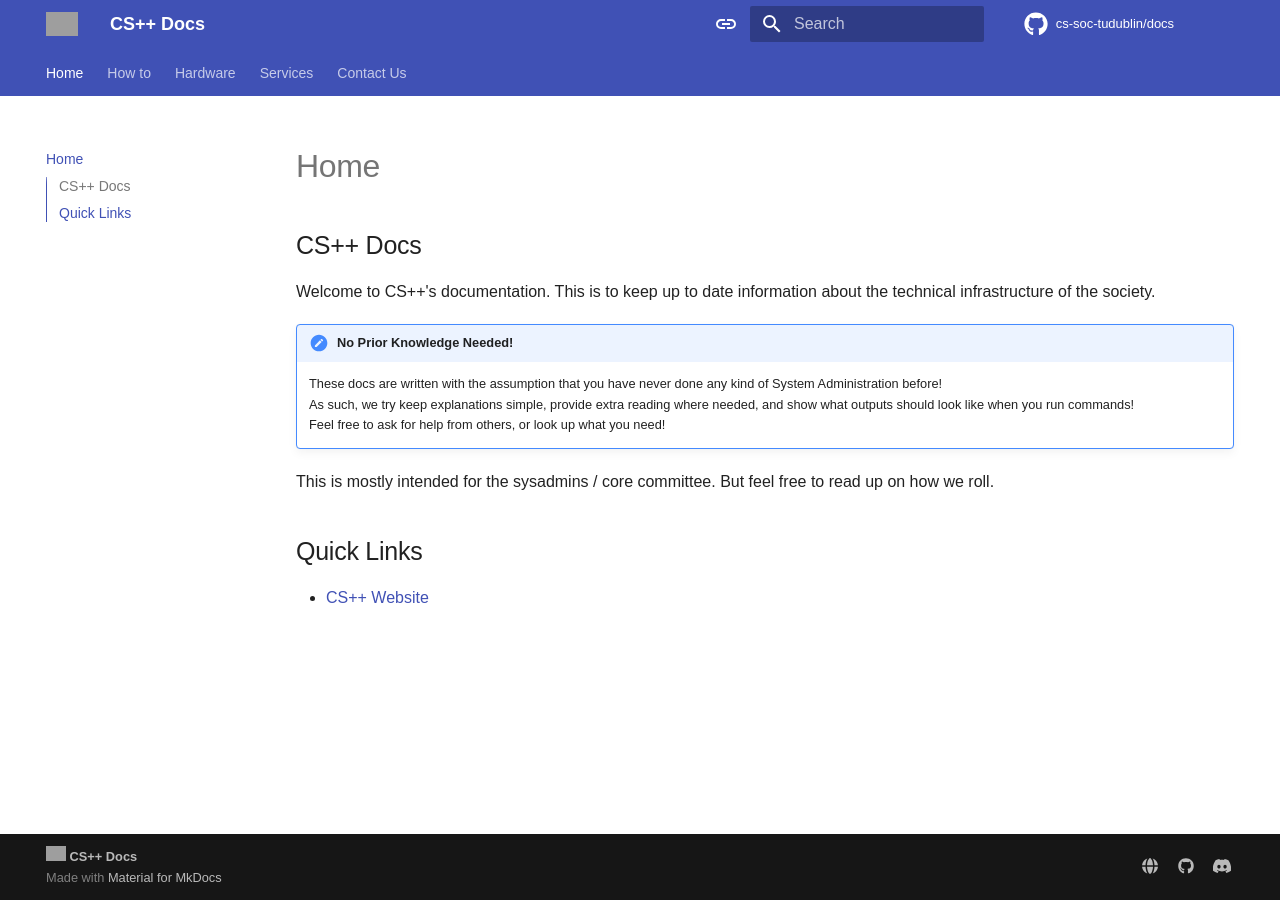
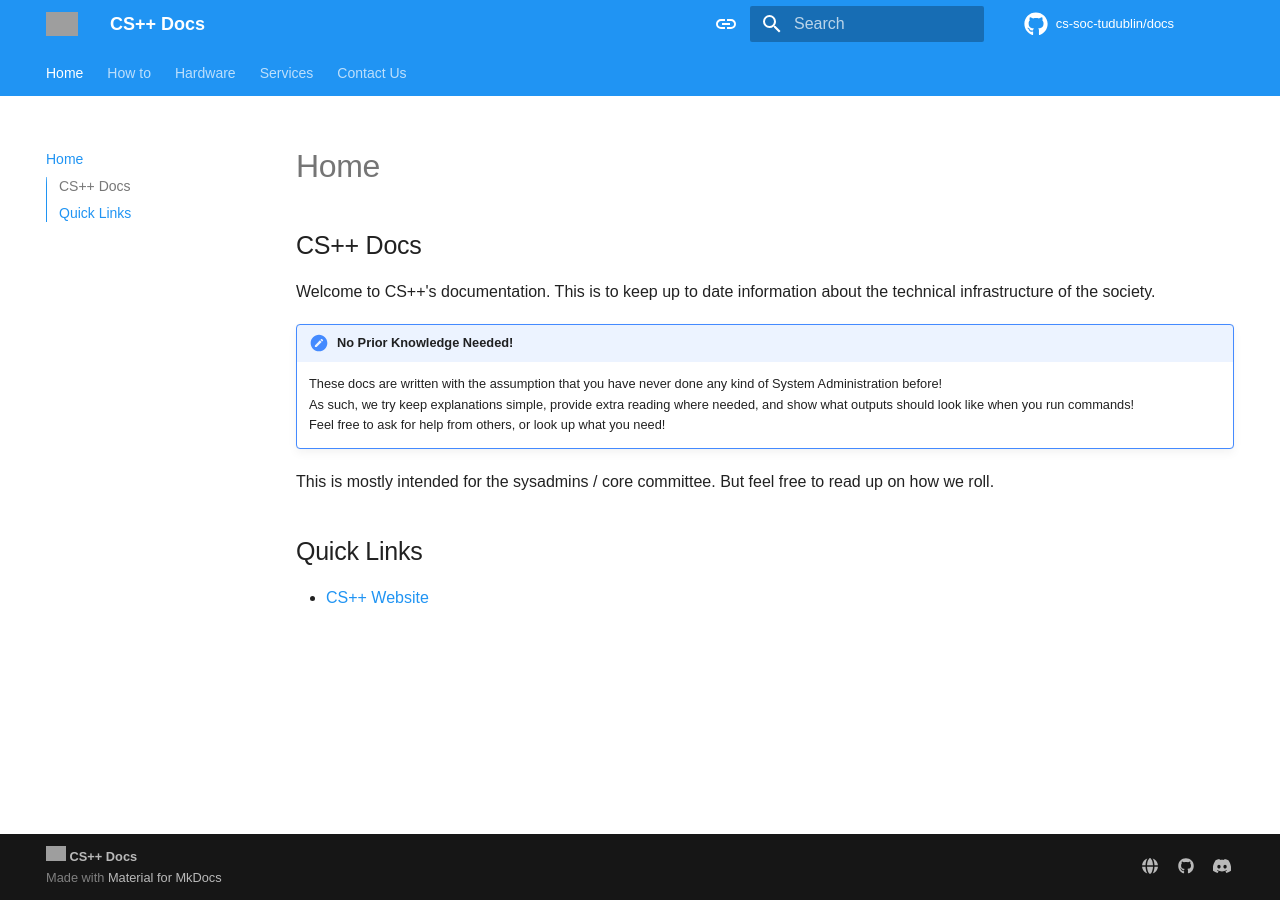
Before and after one commit to cs-soc-tudublin/docs, an MkDocs documentation site: the page built from docs/index.md, in a window 1280 px wide. Built offline with MkDocs 1.6.1 and Material for MkDocs 9.7.7, drawn with Linux system fonts in a browser that asks for light colours; some web fonts are replaced; comment, search, counter and statistics services are not loaded; grey boxes are pictures that could not be loaded.

Commit message:
[UI] Made ours less plagarising

```diff
--- a/docs/stylesheets/extra.css
+++ b/docs/stylesheets/extra.css
@@ -12,10 +12,10 @@
 
 @keyframes logo {
   0%, 40%, 80%, 100% {
-    transform: scale(1);
+    transform: rotate(0deg);
   }
   20%, 60% {
-    transform: scale(1.5);
+    transform: rotate(15deg);
   }
 }
 .md-logo {
--- a/mkdocs.yml
+++ b/mkdocs.yml
@@ -31,15 +31,15 @@
         name: Switch to light mode
     - media: "(prefers-color-scheme: light)"
       scheme: default
-      primary: indigo
-      accent: indigo
+      primary: blue
+      accent: yellow
       toggle:
         icon: material/toggle-switch
         name: Switch to dark mode
     - media: "(prefers-color-scheme: dark)"
       scheme: slate
       primary: black
-      accent: red
+      accent: blue
       toggle:
         icon: material/toggle-switch-off
         name: Switch to system preference
```
